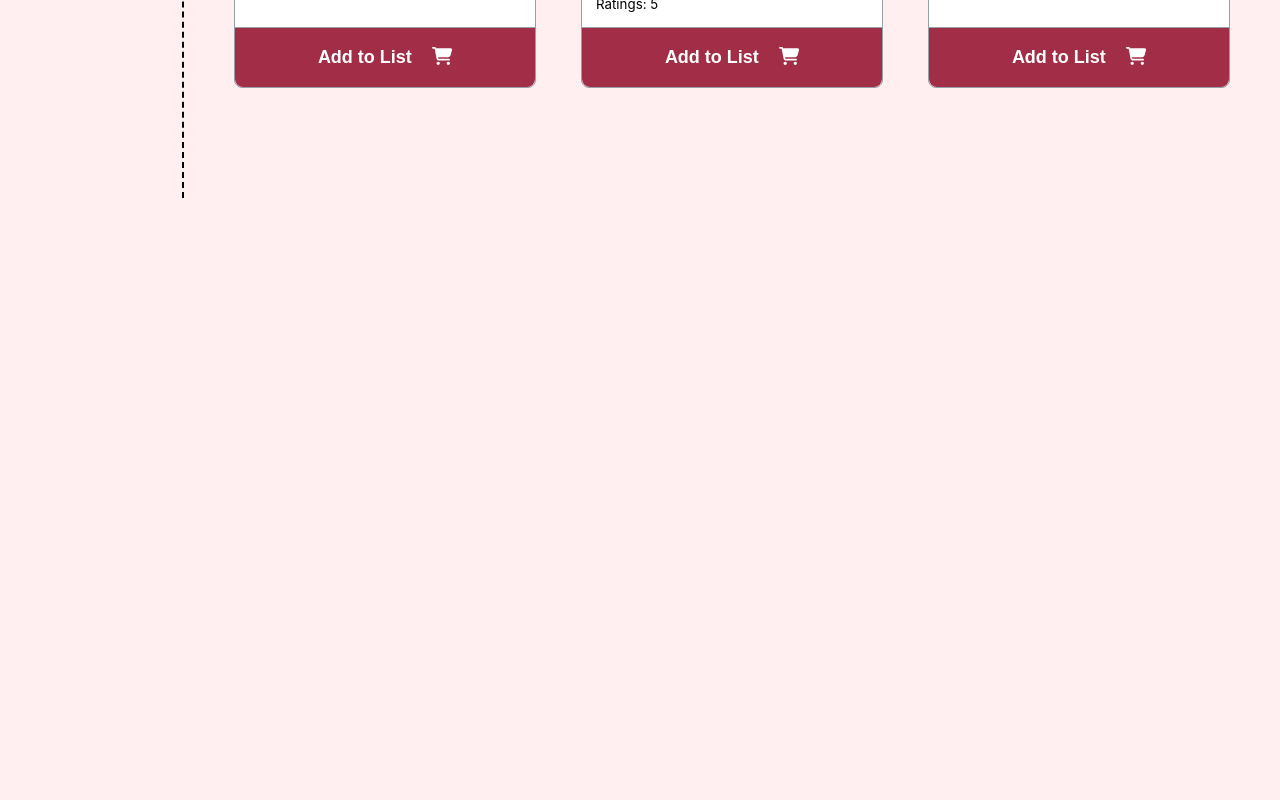
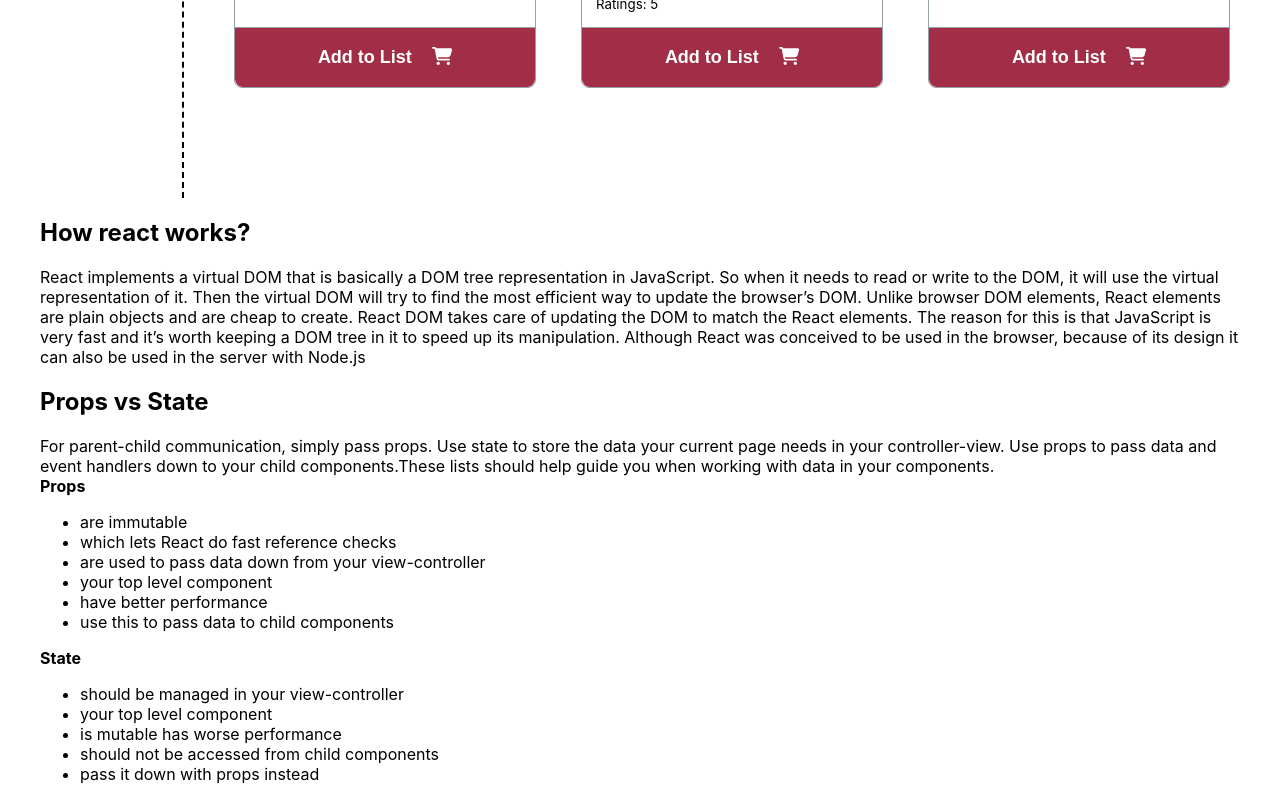
Before and after one commit to RagibShariar/lucky-one, a React (Create React App) app: page / in a window 1280 px wide. Shown: the part 1779-2579 px from the top of the page. Before the commit the page ends 1977 px from the top, so only its background shows below. Built offline with nearby package versions, Linux system fonts and the light colour scheme.

Commit message:
final commit

```diff
--- a/src/App.css
+++ b/src/App.css
@@ -7,7 +7,7 @@
   pointer-events: none;
 }
 body{
-  background-color: rgb(255, 239, 241);
+  /* background-color: rgb(255, 239, 241); */
 }
 
 @media (prefers-reduced-motion: no-preference) {
--- a/src/App.js
+++ b/src/App.js
@@ -1,6 +1,7 @@
 import './App.css';
 import Header from './components/Header/Header';
 import Product from './components/Product/Product';
+import QuestionAnswer from './components/QuestionAnswer/QuestionAnswer';
 import Shop from './components/Shop/Shop';
 
 function App() {
@@ -9,6 +10,7 @@
       <Header></Header>
       <Shop></Shop>
       {/* <Product></Product> */}
+      <QuestionAnswer></QuestionAnswer>
 
     </div>
   );
--- a/src/components/Cart/Cart.js
+++ b/src/components/Cart/Cart.js
@@ -5,6 +5,7 @@
     // const { id, name} = props.product;
     return (
         <div>
+            <h2>fjbgvjksfdv</h2>
         </div>
     );
 };
--- /dev/null
+++ b/src/components/QuestionAnswer/QuestionAnswer.css
@@ -0,0 +1,4 @@
+.container{
+    width: 1200px;
+    margin: 0 auto;
+}
--- /dev/null
+++ b/src/components/QuestionAnswer/QuestionAnswer.js
@@ -0,0 +1,49 @@
+import React from 'react';
+import './QuestionAnswer.css'
+
+const QuestionAnswer = () => {
+  return (
+    <div className='container'>
+      <h2>How react works?</h2>
+      <p>
+        React implements a virtual DOM that is basically a DOM tree
+        representation in JavaScript. So when it needs to read or write to the
+        DOM, it will use the virtual representation of it. Then the virtual DOM
+        will try to find the most efficient way to update the browser’s DOM.
+        Unlike browser DOM elements, React elements are plain objects and are
+        cheap to create. React DOM takes care of updating the DOM to match the
+        React elements. The reason for this is that JavaScript is very fast and
+        it’s worth keeping a DOM tree in it to speed up its manipulation.
+        Although React was conceived to be used in the browser, because of its
+        design it can also be used in the server with Node.js
+      </p>
+
+      <h2>Props vs State</h2>
+      <p>
+        For parent-child communication, simply pass props. Use state to store
+        the data your current page needs in your controller-view. Use props to
+        pass data and event handlers down to your child components.These lists
+        should help guide you when working with data in your components. <br />
+        <strong>Props</strong>
+        <ul>
+          <li>are immutable</li>
+          <li>which lets React do fast reference checks</li>
+          <li>are used to pass data down from your view-controller</li>
+          <li>your top level component</li>
+          <li>have better performance</li>
+          <li>use this to pass data to child components</li>
+        </ul>
+        <strong>State</strong>
+        <ul>
+          <li>should be managed in your view-controller </li>
+          <li> your top level component</li>
+          <li> is mutable has worse performance</li>
+          <li> should not be accessed from child components</li>
+          <li> pass it down with props instead</li>
+        </ul>
+      </p>
+    </div>
+  );
+};
+
+export default QuestionAnswer;
--- a/src/components/Shop/Shop.css
+++ b/src/components/Shop/Shop.css
@@ -4,17 +4,19 @@
 }
 .products-container{
     margin: 100px 50px;
-    /* padding: 0 50px; */
     display: grid;
     grid-template-columns: repeat(3, 1fr);
     gap: 45px;
-    /* border: 1px solid; */
 }
 .cart-container{
     border-right: 2px dashed;
-    /* background-color: pink; */
     padding: 20px;
     text-align: left;
+}
+.cart-img{
+    width: 100px;
+    margin-right: 20px;
+    margin-bottom: 10px;
 }
 .my-btn{
     margin: 10px;
@@ -31,10 +33,15 @@
     background-color: rgb(238, 102, 102);
     color: white;
 }
+.cart-div{
+    display: flex;
+    align-items: center;
+}
 .cart-item{
     color: #A12E46;
     font-weight: 19px;
     font-weight: 500;
+    /* border: 1px solid; */
 }
 .random-item{
     border: 2px dashed;
@@ -48,20 +55,15 @@
 @media (max-width: 575.98px) {
     .shop-container{
         display: block;
-        order: 2;
     }
     .products-container{
         margin: 10px;
         display: grid;
         grid-template-columns: 1fr ;
         gap: 0;
-        border: 1px solid;
-        order: 2;
     }
     .cart-container{
-        border: 1px solid;
         margin-top: 100px;
         display: block;
-        order: 1;
     }
 }
--- a/src/components/Shop/Shop.js
+++ b/src/components/Shop/Shop.js
@@ -20,6 +20,7 @@
     // console.log(product);
     const newCart = [...cart, product];
     setCart(newCart);
+
   };
 
   // random item generate
@@ -31,6 +32,7 @@
   // clear cart
   const clearCart = (product) => {
     setCart([]);
+    setRandomItem([]);
   };
 
   return (
@@ -40,14 +42,18 @@
 
         <div>
           {cart.map((product) => (
-            <p className="cart-item" key={product.id}>
-              {' '}
-              {product.name}
-            </p>
+            <div className='cart-div' key={product.id}>
+                <img className='cart-img'  src={product.image}  alt="" />
+                <p className="cart-item" >
+                   {product.name}
+             </p>
+            </div>
+
+
           ))}
         </div>
         <div>
-          <h2 className="random-item">{randomItem}</h2>
+          <h2 className="random-item">{randomItem} </h2>
         </div>
 
         <button onClick={() => showRandom(cart)} className="my-btn">
@@ -66,8 +72,9 @@
             handleAddToCart={handleAddToCart}
           ></Product>
         ))}
+
+    </div>
       </div>
-    </div>
   );
 };
 
```
